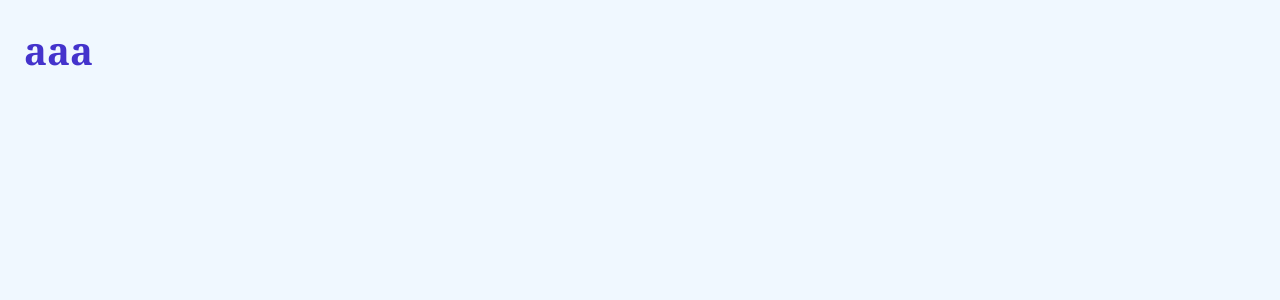
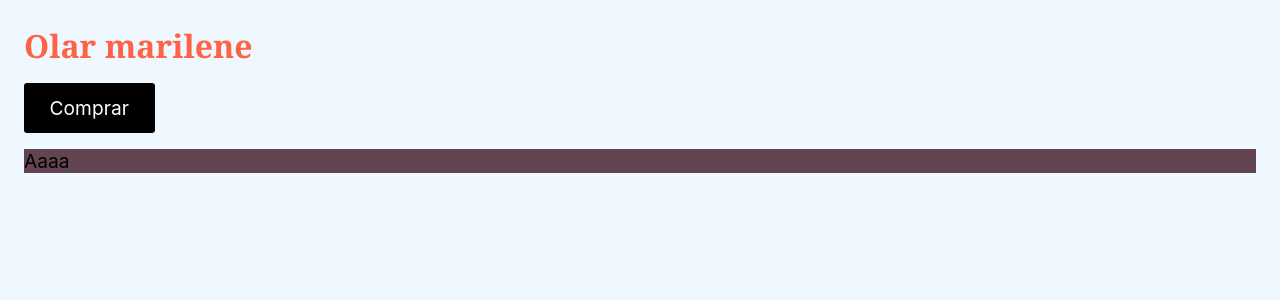
Before and after one commit to Bruends/EstudosDiarios, a React (Create React App) app in the folder ReactParaIniciantes/meu-app/: page / in a window 1280 px wide. Shown: the top 300 px of the page. Built offline with nearby package versions, Linux system fonts and the light colour scheme.

Commit message:
React Styled Components

```diff
--- a/ReactParaIniciantes/meu-app/package.json
+++ b/ReactParaIniciantes/meu-app/package.json
@@ -9,6 +9,7 @@
     "react": "^17.0.1",
     "react-dom": "^17.0.1",
     "react-scripts": "4.0.2",
+    "styled-components": "^5.2.1",
     "web-vitals": "^1.1.0"
   },
   "scripts": {
--- a/ReactParaIniciantes/meu-app/src/App.js
+++ b/ReactParaIniciantes/meu-app/src/App.js
@@ -2,13 +2,14 @@ import React from 'react'
 import Produto from './CssModule/Produto'
 import FormularioApp from './Formularios/FormularioApp'
 import './style.css'
+import StyledComponent from './StyledComponents/StyledComponent'
 
 const App = () => {
 
     return (
       <>
         <div>
-          <Produto />
+          <StyledComponent />
         </div>
       </>
     )
--- /dev/null
+++ b/ReactParaIniciantes/meu-app/src/StyledComponents/StyledComponent.js
@@ -0,0 +1,36 @@
+import React from 'react'
+import styled from 'styled-components'
+
+const Titulo = styled.h1`
+  font-size: 2rem;
+  color: tomato;
+`
+
+const Preco = styled.p`
+  background: ${({cor}) => cor };
+`
+const Comprar = styled.button`
+  background: ${({ativo}) => ativo ? '#000' : '#e6e6e6'};
+  color: #fff;
+  &:hover {
+    background: tomato;
+  }
+`
+
+const StyledComponent = () => {
+  const [ativo, setAtivo] = React.useState(true)
+
+  function handleClick(){
+    setAtivo(!ativo)
+  }
+
+  return (
+    <div>
+      <Titulo>Olar marilene</Titulo>
+      <Comprar ativo={ativo} onClick={handleClick}>Comprar</Comprar>
+      <Preco cor='#634552'>Aaaa</Preco>
+    </div>
+  )
+}
+
+export default StyledComponent
```
Also changed, not shown: 1 other file (tests, documents, lock files or other folders).
